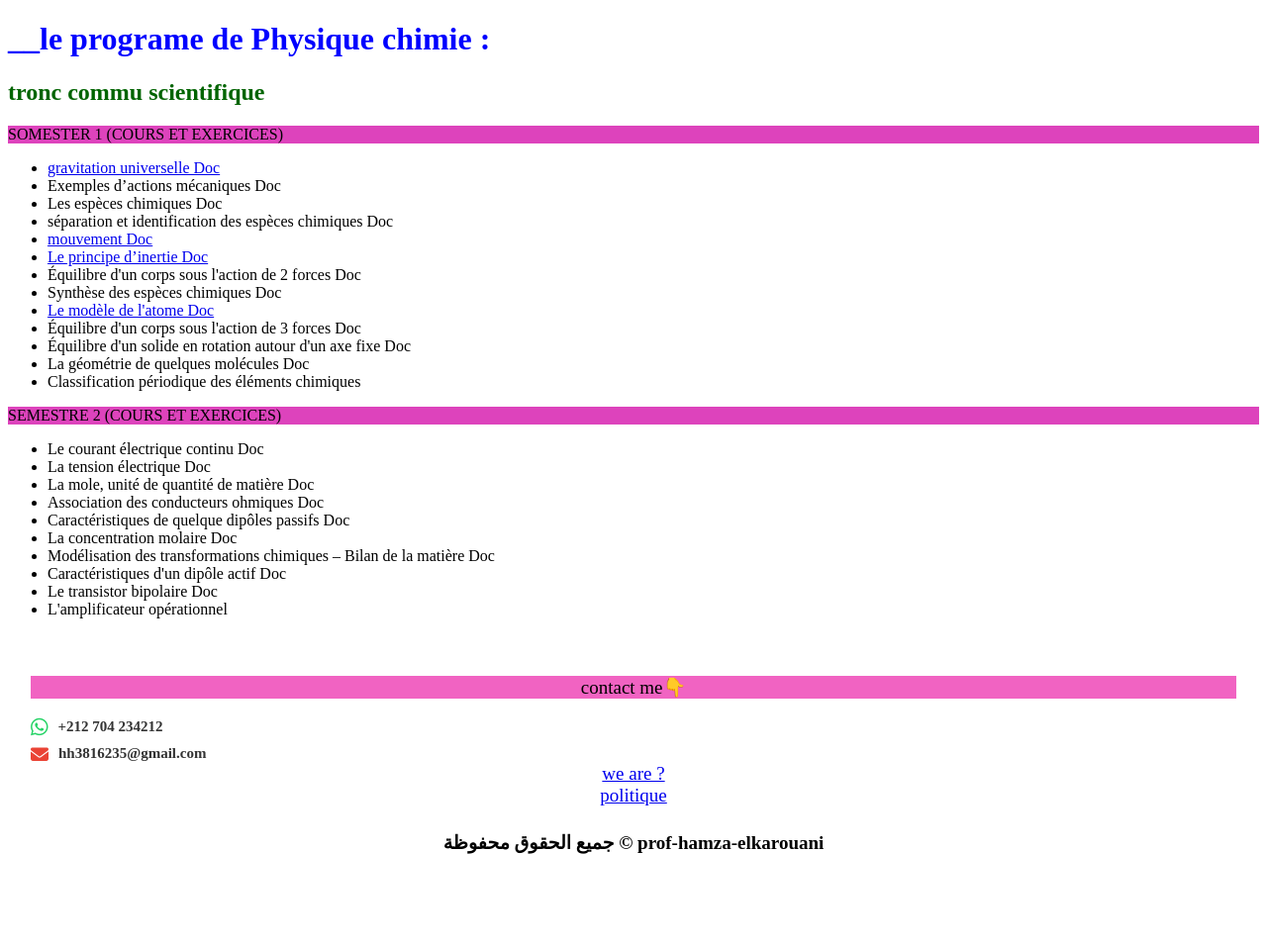
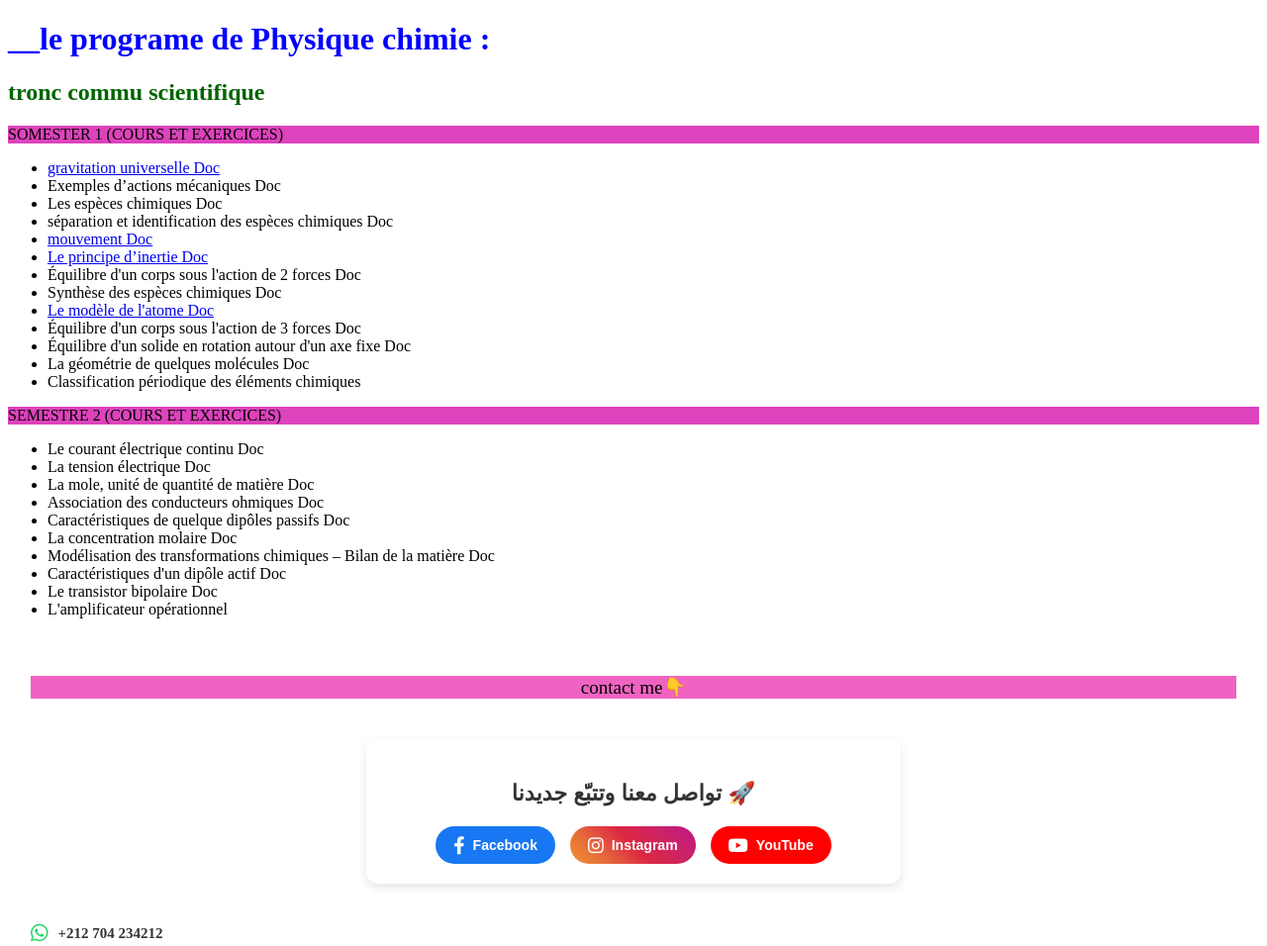
Before and after one commit to hh3816235-a11y/rabat, a plain HTML site: page index.html in a window 1280 px wide. Shown: the top 956 px of the page at 99% size. Before the commit the page ends 919 px from the top, so only its background shows below. Drawn offline with Linux system fonts and the light colour scheme.

```diff
--- a/index.html
+++ b/index.html
@@ -4,6 +4,7 @@
 <head>
     <title>page principal de prof hamza elkarouani</title>
     <link rel="stylesheet" href="css.css">
+    <link rel="stylesheet" href="https://cdnjs.cloudflare.com/ajax/libs/font-awesome/6.4.0/css/all.min.css">
     <link rel="stylesheet" href="https://cdnjs.cloudflare.com/ajax/libs/font-awesome/6.4.0/css/all.min.css">
 </head>
 
@@ -66,6 +67,28 @@
 
     <footer>
         <p id="cm">contact me👇 </p>
+        <div style="text-align: center; margin: 40px auto; padding: 20px; background: #ffffff; border-radius: 12px; box-shadow: 0 4px 10px rgba(0,0,0,0.1); max-width: 500px;">
+    <h3 style="font-family: Arial, sans-serif; color: #333; margin-bottom: 20px;">تواصل معنا وتتبّع جديدنا 🚀</h3>
+
+    <div style="display: flex; justify-content: center; gap: 15px; flex-wrap: wrap;">
+
+        <!-- فيسبوك -->
+        <a href="facebook.com/profile.php?id=100090471560519" target="_blank" style="text-decoration: none; color: white; background-color: #1877F2; padding: 10px 18px; border-radius: 25px; font-family: Arial, sans-serif; font-size: 14px; font-weight: bold; display: flex; align-items: center; gap: 8px;">
+            <i class="fa-brands fa-facebook-f" style="font-size: 18px;"></i> Facebook
+        </a>
+
+        <!-- انستغرام -->
+        <a href="instagram.com/prof_yassin?igshid=ZDdkNTZiNTM=" target="_blank" style="text-decoration: none; color: white; background: linear-gradient(45deg, #f09433, #e6683c, #dc2743, #cc2366, #bc1888); padding: 10px 18px; border-radius: 25px; font-family: Arial, sans-serif; font-size: 14px; font-weight: bold; display: flex; align-items: center; gap: 8px;">
+            <i class="fa-brands fa-instagram" style="font-size: 18px;"></i> Instagram
+        </a>
+
+        <!-- يوتيوب -->
+        <a href="@prof_Hamza_officiel" target="_blank" style="text-decoration: none; color: white; background-color: #FF0000; padding: 10px 18px; border-radius: 25px; font-family: Arial, sans-serif; font-size: 14px; font-weight: bold; display: flex; align-items: center; gap: 8px;">
+            <i class="fa-brands fa-youtube" style="font-size: 18px;"></i> YouTube
+        </a>
+
+    </div>
+</div>
         <div class="contact-box">
     <a href="https://wa.me/212704234212" target="_blank" class="contact-link whatsapp">
         <i class="fa-brands fa-whatsapp"></i> +212 704 234212
```
